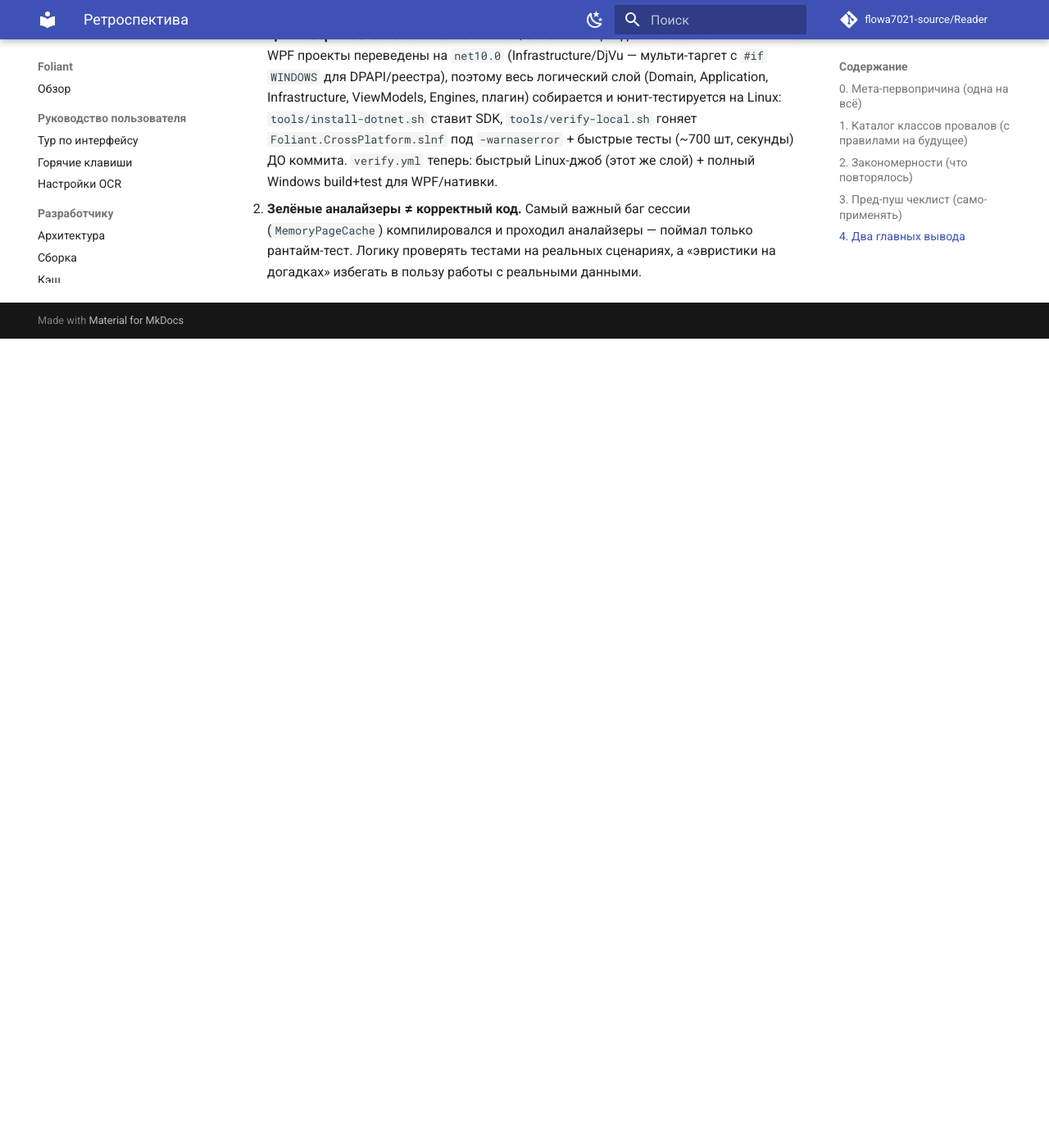
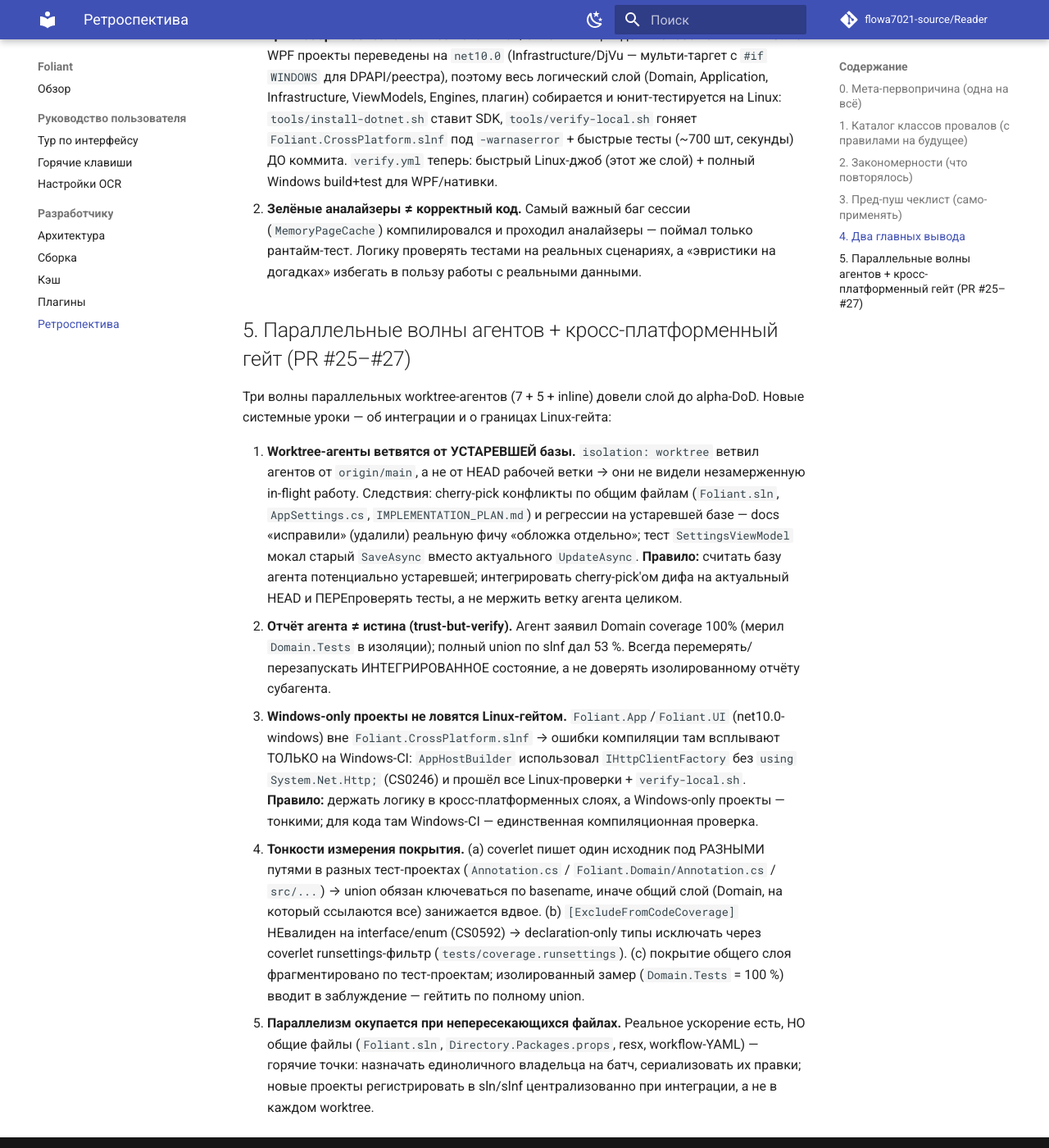
Before and after one commit to flowa7021-source/Reader, an MkDocs documentation site: the page built from docs/DEV_RETROSPECTIVE.md, in a window 1280 px wide and 1400 px high, scrolled down 3790 px. Shown: the whole window at 82% size. Built offline with MkDocs 1.6.1 and Material for MkDocs 9.7.7, drawn with Linux system fonts in a browser that asks for light colours; comment, search, counter and statistics services are not loaded; before the commit the page ends 4203 px from its top, so only the background shows below that.

Commit message:
docs(retrospective): capture parallel-wave + cross-platform-gate lessons
Adds §5 to the dev retrospective with the systemic lessons from the three
parallel-agent waves (PR #25–#27), so the next contributor avoids the traps
that cost real effort this time:

- worktree agents branch from origin/main, not the working-branch HEAD → stale
  base → cherry-pick conflicts + stale-based regressions; integrate via
  cherry-pick onto HEAD and re-verify, don't trust the agent's report
- a subagent's isolated coverage measurement (Domain 100%) lied vs the
  full-suite union (53%)
- Windows-only projects (Foliant.App/UI) escape the Linux gate; the
  IHttpClientFactory CS0246 only surfaced on Windows CI
- coverage union must key on basename (coverlet emits varying paths);
  [ExcludeFromCodeCoverage] is invalid on interface/enum (CS0592) — use a
  coverlet runsettings filter
- parallelism pays off only with disjoint files; shared files (sln, resx,
  packages.props, workflows) need a single owner per batch

https://claude.ai/code/session_01BQuec3U7cnfW8WHV9zAZzv

```diff
--- a/docs/DEV_RETROSPECTIVE.md
+++ b/docs/DEV_RETROSPECTIVE.md
@@ -64,3 +64,35 @@ Application/plugins → Infra/Engines/VM → хвосты → рантайм-т
    `Foliant.CrossPlatform.slnf` под `-warnaserror` + быстрые тесты (~700 шт, секунды) ДО коммита.
    `verify.yml` теперь: быстрый Linux-джоб (этот же слой) + полный Windows build+test для WPF/нативки.
 2. **Зелёные аналайзеры ≠ корректный код.** Самый важный баг сессии (`MemoryPageCache`) компилировался и проходил аналайзеры — поймал только рантайм-тест. Логику проверять тестами на реальных сценариях, а «эвристики на догадках» избегать в пользу работы с реальными данными.
+
+## 5. Параллельные волны агентов + кросс-платформенный гейт (PR #25–#27)
+
+Три волны параллельных worktree-агентов (7 + 5 + inline) довели слой до alpha-DoD. Новые
+системные уроки — об интеграции и о границах Linux-гейта:
+
+1. **Worktree-агенты ветвятся от УСТАРЕВШЕЙ базы.** `isolation: worktree` ветвил агентов от
+   `origin/main`, а не от HEAD рабочей ветки → они не видели незамерженную in-flight работу.
+   Следствия: cherry-pick конфликты по общим файлам (`Foliant.sln`, `AppSettings.cs`,
+   `IMPLEMENTATION_PLAN.md`) и регрессии на устаревшей базе — docs «исправили» (удалили) реальную
+   фичу «обложка отдельно»; тест `SettingsViewModel` мокал старый `SaveAsync` вместо актуального
+   `UpdateAsync`. **Правило:** считать базу агента потенциально устаревшей; интегрировать
+   cherry-pick'ом дифа на актуальный HEAD и ПЕРЕпроверять тесты, а не мержить ветку агента целиком.
+2. **Отчёт агента ≠ истина (trust-but-verify).** Агент заявил Domain coverage 100% (мерил
+   `Domain.Tests` в изоляции); полный union по slnf дал 53 %. Всегда перемерять/перезапускать
+   ИНТЕГРИРОВАННОЕ состояние, а не доверять изолированному отчёту субагента.
+3. **Windows-only проекты не ловятся Linux-гейтом.** `Foliant.App`/`Foliant.UI` (net10.0-windows)
+   вне `Foliant.CrossPlatform.slnf` → ошибки компиляции там всплывают ТОЛЬКО на Windows-CI:
+   `AppHostBuilder` использовал `IHttpClientFactory` без `using System.Net.Http;` (CS0246) и прошёл
+   все Linux-проверки + `verify-local.sh`. **Правило:** держать логику в кросс-платформенных слоях,
+   а Windows-only проекты — тонкими; для кода там Windows-CI — единственная компиляционная проверка.
+4. **Тонкости измерения покрытия.** (a) coverlet пишет один исходник под РАЗНЫМИ путями в разных
+   тест-проектах (`Annotation.cs` / `Foliant.Domain/Annotation.cs` / `src/...`) → union обязан
+   ключеваться по basename, иначе общий слой (Domain, на который ссылаются все) занижается вдвое.
+   (b) `[ExcludeFromCodeCoverage]` НЕвалиден на interface/enum (CS0592) → declaration-only типы
+   исключать через coverlet runsettings-фильтр (`tests/coverage.runsettings`). (c) покрытие общего
+   слоя фрагментировано по тест-проектам; изолированный замер (`Domain.Tests` = 100 %) вводит в
+   заблуждение — гейтить по полному union.
+5. **Параллелизм окупается при непересекающихся файлах.** Реальное ускорение есть, НО общие файлы
+   (`Foliant.sln`, `Directory.Packages.props`, resx, workflow-YAML) — горячие точки: назначать
+   единоличного владельца на батч, сериализовать их правки; новые проекты регистрировать в
+   sln/slnf централизованно при интеграции, а не в каждом worktree.
```
